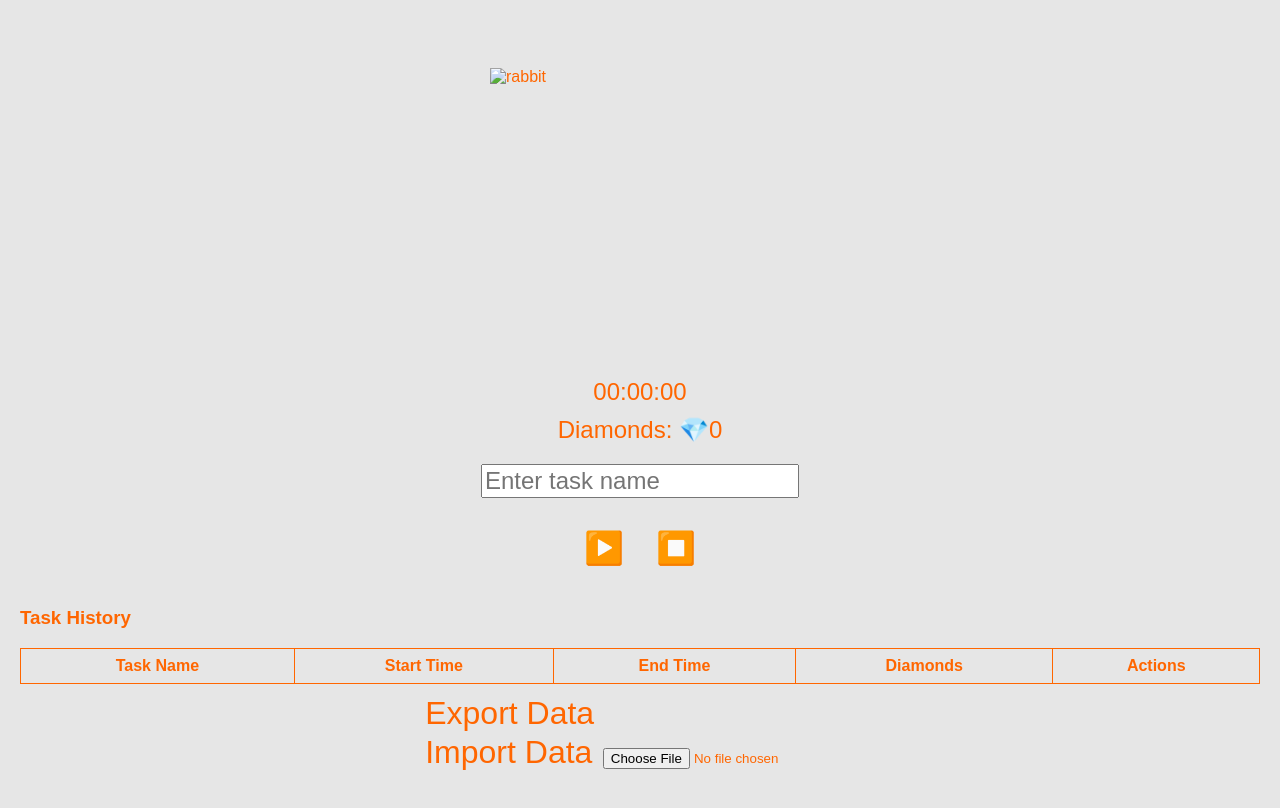
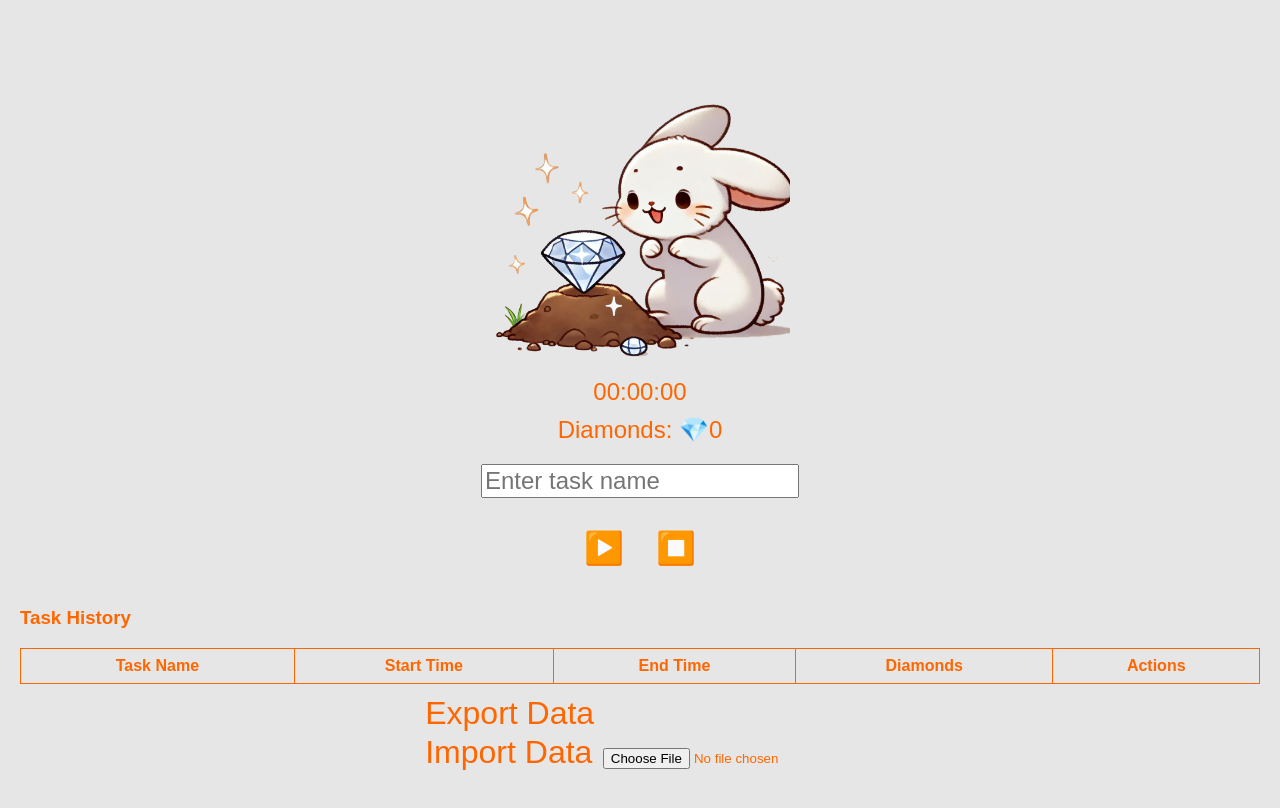
Before and after one commit to jwlyn/MonetizeTime, a plain HTML site: page index.html in a window 1280 px wide. Drawn offline with Linux system fonts and the light colour scheme; the site is published under a folder, as on GitHub Pages, so addresses that start at the root find nothing.

Commit message:
Update index.html

```diff
--- a/index.html
+++ b/index.html
@@ -59,7 +59,7 @@
   </style>
 </head>
 <body>
-  <img src="/rabbit.png" alt="rabbit" height="300px" width="300px">
+  <img src="rabbit.png" alt="rabbit" height="300px" width="300px">
   <div id="displayContainer">
     <div id="timeDisplay">00:00:00</div>
     <div id="diamondDisplay">Diamonds: 💎0</div>
```
